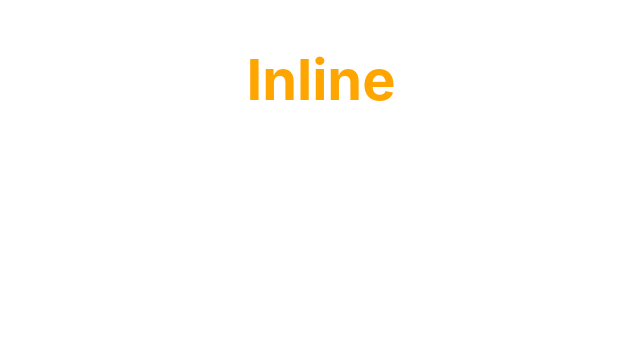
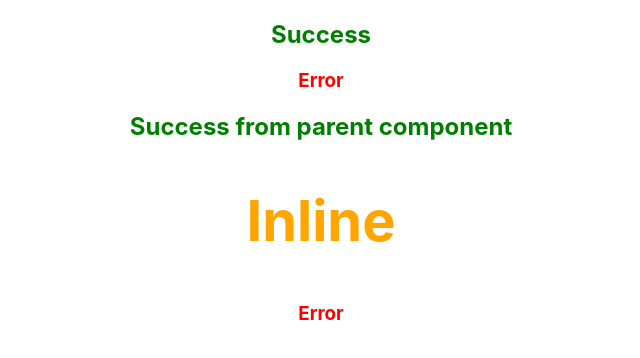
Before and after one commit to Priyesha/Learning-React, a React (Create React App) app: page / in a window 1280 px wide. Shown: the top 358 px of the page, without its empty margins (319-959 px from the left). Built offline with nearby package versions, Linux system fonts and the light colour scheme.

Commit message:
using css modules

```diff
--- a/src/App.js
+++ b/src/App.js
@@ -14,6 +14,8 @@ import ListRendering from './components/ListRendering';
 import ListRenderingComplex from './components/ListRenderingComplex';
 import Stylesheets from './components/Stylesheets';
 import Inline from './components/Inline';
+import './commonStyles.css';
+import styles from './styles.module.css';
 
 function App() {
   return (
@@ -44,7 +46,9 @@ function App() {
     {/* <ListRendering/>  */}
     {/* <ListRenderingComplex/> */}
     {/* <Stylesheets isPrimary={true}/> */}
-    <Inline/>
+    <h2 className="success">Success</h2>
+    <h3 className={styles.error}>Error</h3>
+    <Inline styles={styles}/>
 
     </div>
   );
--- /dev/null
+++ b/src/commonStyles.css
@@ -0,0 +1,3 @@
+.success {
+    color: green;
+}
--- a/src/components/Inline.js
+++ b/src/components/Inline.js
@@ -1,16 +1,20 @@
-import React from 'react'
+import React from "react";
 
 const heading = {
-    fontSize: '56px',
-    color: 'orange'
+  fontSize: "56px",
+  color: "orange",
+};
+
+function Inline(props) {
+  return (
+    <div>
+      <h2 className="success">Success from parent component</h2>
+      <h2 style={heading}>Inline</h2>
+
+      <h3 className={props.styles.error}>Error</h3>
+
+    </div>
+  );
 }
 
-function Inline() {
-    return (
-        <div>
-            <h2 style={heading}>Inline</h2>
-        </div>
-    )
-}
-
-export default Inline
+export default Inline;
--- /dev/null
+++ b/src/styles.module.css
@@ -0,0 +1,3 @@
+.error {
+    color : red;
+}
```
